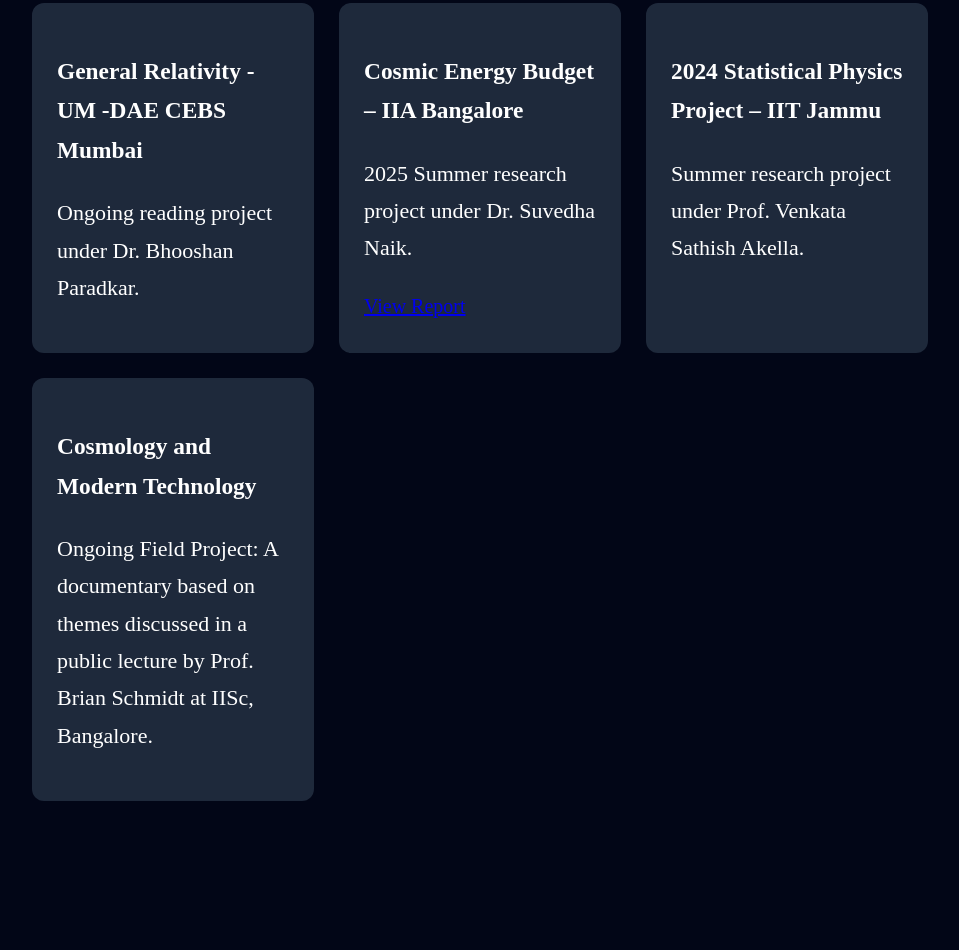
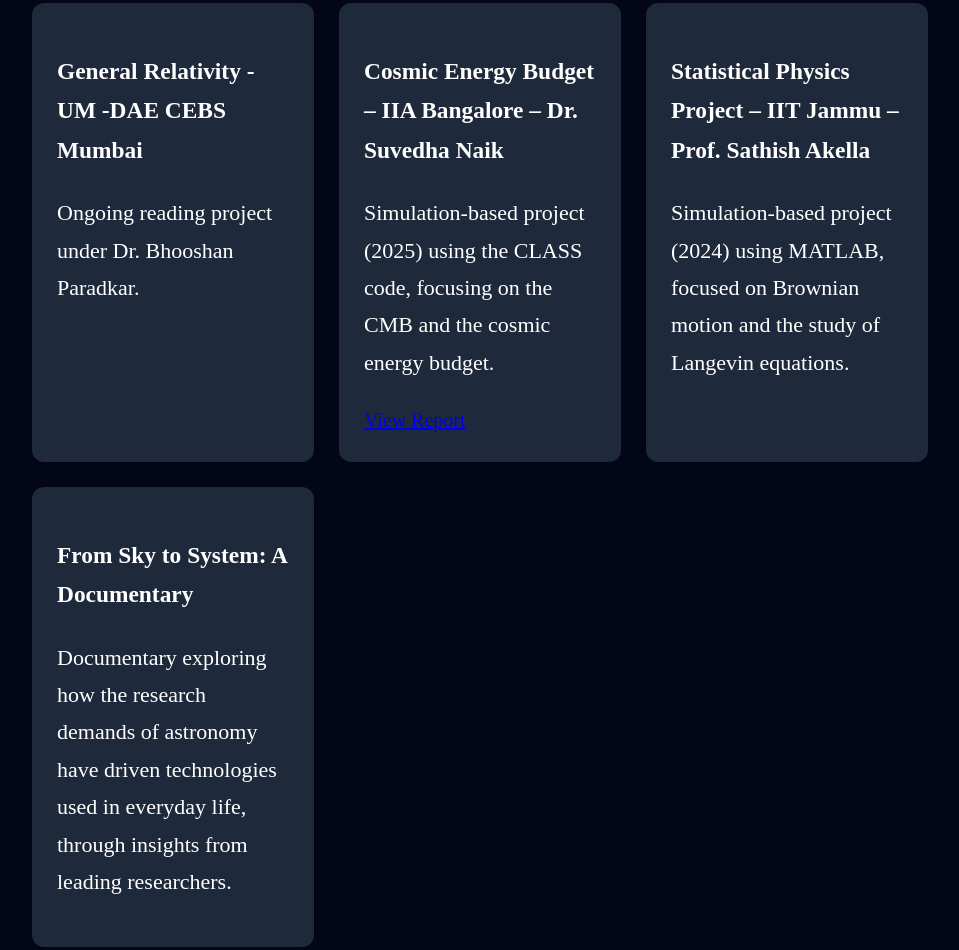
Before and after one commit to dhritikotwal/dhritikotwal.github.io, a plain HTML site: page index.html in a window 1280 px wide. Shown: the part 2019-2969 px from the top of the page, without its empty margins (160-1119 px from the left). Drawn offline with nearby package versions, Linux system fonts and the light colour scheme.

Commit message:
Update index.html

```diff
--- a/index.html
+++ b/index.html
@@ -295,25 +295,21 @@
 </div>
 
 <div class="card">
-<h3>Cosmic Energy Budget – IIA Bangalore</h3>
-<p>2025 Summer research project under Dr. Suvedha Naik.</p>
-<a href="assets/documents/project_report.pdf">View Report</a>
+<h3>Cosmic Energy Budget – IIA Bangalore – Dr. Suvedha Naik</h3>
+<p>Simulation-based project (2025)  using the CLASS code, focusing on the CMB and the cosmic energy budget.</p><a href="assets/documents/project_report.pdf">View Report</a>
 </div>
 
 <div class="card">
-<h3>2024 Statistical Physics Project – IIT Jammu</h3>
-<p>Summer research project under Prof. Venkata Sathish Akella.</p>
+<h3>Statistical Physics Project – IIT Jammu – Prof. Sathish Akella</h3>
+<p>Simulation-based project (2024) using MATLAB, focused on Brownian motion and the study of Langevin equations.</p>
 </div>
 
 <div class="card">
-<h3>Cosmology and Modern Technology</h3>
-<p>Ongoing Field Project: A documentary based on themes discussed in a public lecture by Prof. Brian Schmidt at IISc, Bangalore.</p>
-</div>
-
+<h3>From Sky to System: A Documentary</h3>
+<p>Documentary exploring how the research demands of astronomy have driven technologies used in everyday life, through insights from leading researchers.</p>
 </div>
 
 </section>
-
 
 <!-- SKILLS -->
 
```
